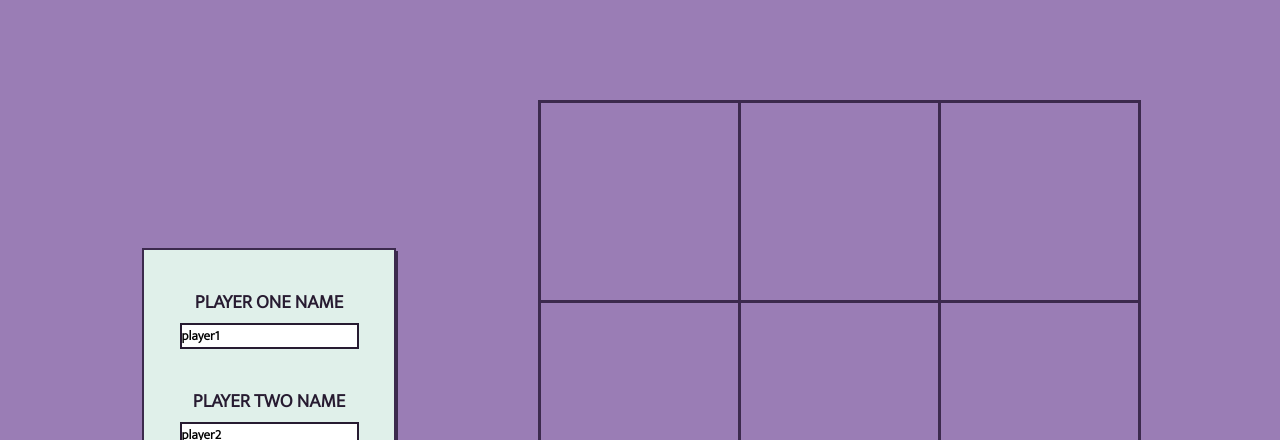
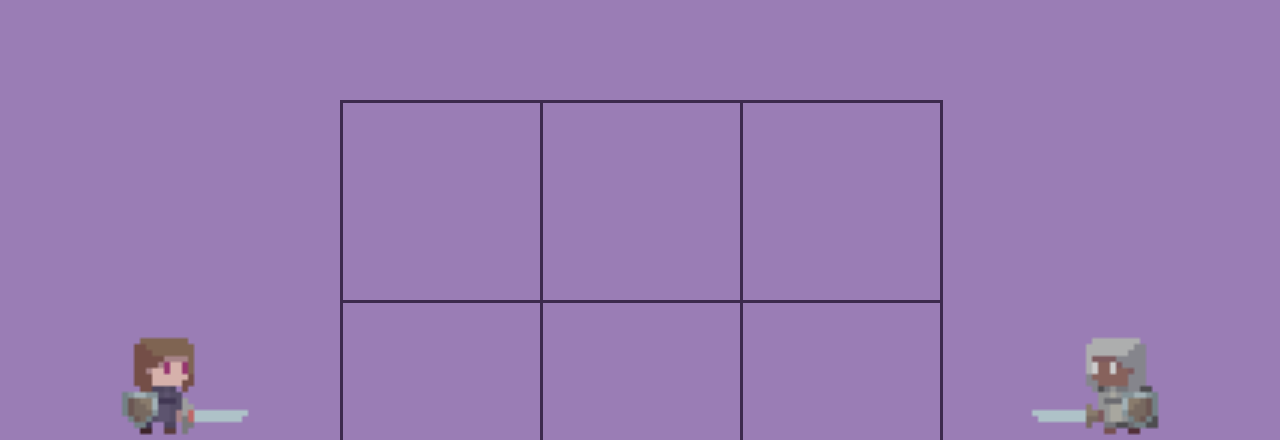
Before and after one commit to mfg25/Tic-tac-toe, a plain HTML site: page index.html in a window 1280 px wide. Shown: the top 440 px of the page. Drawn offline with Linux system fonts and the light colour scheme.

Commit message:
messing with canvas

```diff
--- a/index.html
+++ b/index.html
@@ -11,6 +11,7 @@
   </head>
   <body>
     <main>
+      <!--
       <div id="playerInput">
         <form action="" id="form">
           <div>
@@ -33,6 +34,10 @@
           </div>
           <button type="submit">PLAY</button>
         </form>
+      </div>-->
+      <div class="playerStats">
+        <canvas id="canvas"> </canvas>
+        <h1>PLAYER 1</h1>
       </div>
       <div id="gameboard">
         <div class="board-cell"></div>
@@ -45,6 +50,10 @@
         <div class="board-cell"></div>
         <div class="board-cell"></div>
       </div>
+      <div class="playerStats">
+        <canvas id="canvas2"> </canvas>
+        <h1>PLAYER 1</h1>
+      </div>
     </main>
   </body>
 </html>
--- a/script.js
+++ b/script.js
@@ -2,6 +2,104 @@ const boardCell = document.getElementsByClassName('board-cell')
 const form = document.getElementById('form')
 const gameboard = document.getElementById('gameboard')
 const playerInput = document.getElementById('playerInput')
+const canvas = document.getElementById('canvas')
+const ctx = canvas.getContext('2d')
+const canvas2 = document.getElementById('canvas2')
+const ctx2 = canvas2.getContext('2d')
+const canvas_width = canvas.width = 216
+const canvas_height = canvas.height = 144
+const canvas_width2 = canvas2.width = 216
+const canvas_height2 = canvas2.height = 144
+
+const playerImage1 = new Image();
+playerImage1.src = 'character.png'
+
+const playerImage2 = new Image();
+playerImage2.src = 'character2.png'
+
+const sprite_width = 72
+const sprite_height = 48
+
+let gameFrame = 0;
+let gameFrame2 = 0;
+let slowFrames = 15;
+
+let player1Action = 'stand'
+let player2Action = 'stand'
+
+const spriteAnimations = [];
+const animationStates = [
+    {
+        name: 'walk',
+        frames: 6
+    },
+    {
+        name: 'stand',
+        frames: 4
+    },
+    {
+        name: 'jump',
+        frames: 3
+    },
+    {
+        name: 'attack',
+        frames: 4
+    },
+    {
+        name: 'defense',
+        frames: 4
+    },
+    {
+        name: 'damage',
+        frames: 3
+    },
+    {
+        name: 'death',
+        frames: 5
+    },
+    {
+        name: 'wavesign',
+        frames: 6
+    }
+]
+
+animationStates.forEach((state, index) => {
+    let frames = {
+        loc: []
+    }
+    for(let i = 0; i < state.frames; i++){
+        let positionX = i*sprite_width;
+        let positionY = index*sprite_height;
+        frames.loc.push({x: positionX, y: positionY})
+    }
+    spriteAnimations[state.name] = frames
+});
+
+
+function animate(action){
+    ctx.clearRect(0,0, canvas_width, canvas_height)
+    let position = Math.floor(gameFrame/slowFrames) % spriteAnimations[player1Action].loc.length;
+    let frameX = sprite_width*position;
+    let frameY = spriteAnimations[player1Action].loc[position].y
+    ctx.drawImage(playerImage1, frameX, frameY, sprite_width, sprite_height, 0, 0, 3*sprite_width, 3*sprite_height)
+
+    gameFrame++
+    requestAnimationFrame(animate)
+}
+
+function animate2(){
+    ctx2.clearRect(0,0, canvas_width2, canvas_height2)
+    let position = Math.floor(gameFrame2/slowFrames) % spriteAnimations[player2Action].loc.length;
+    let frameX = sprite_width*position;
+    let frameY = spriteAnimations[player2Action].loc[position].y
+    ctx2.drawImage(playerImage2, frameX, frameY, sprite_width, sprite_height, 0, 0, 3*sprite_width, 3*sprite_height)
+
+    gameFrame2++
+    requestAnimationFrame(animate2)
+}
+animate()
+animate2()
+
 
 form.addEventListener('click', e => {
     e.preventDefault();
@@ -104,6 +202,7 @@ function checkEndGame(player){
 }
 
 function playRound(boardCellClicked) {
+    let winner;
     let index = getGameboardIndex(boardCellClicked)
     let evaluatedPlay = evaluatePlay(index)
     if(evaluatedPlay == false){
@@ -114,6 +213,9 @@ function playRound(boardCellClicked) {
     gameboardStats[index[0]][index[1]] = playerTurn
     console.log(gameboardStats)
     checkEndGame(playerTurn)
+    if(gameOn == false){
+        winner = playerTurn;
+    }
 }
 
 function createPlayer(name) {
--- a/style.css
+++ b/style.css
@@ -108,3 +108,17 @@ img{
         right: 100vw;
     }
 }
+#canvas{
+    width: 216px;
+    height: 144px;
+}
+.playerStats{
+    display: flex;
+    align-items: center;
+    flex-direction: column;
+    color: #1f1329;
+}
+#canvas2{
+    width: 216px;
+    height: 144px;
+}
```
Also changed, not shown: character.png (added), character2.png (added).
